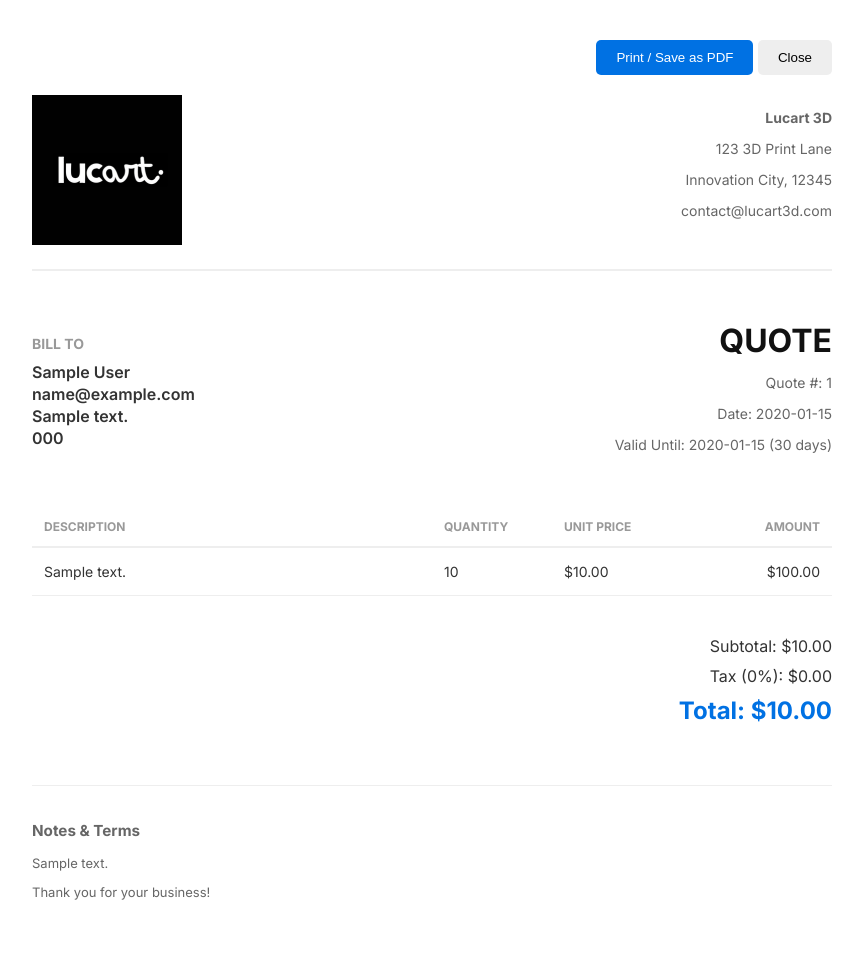
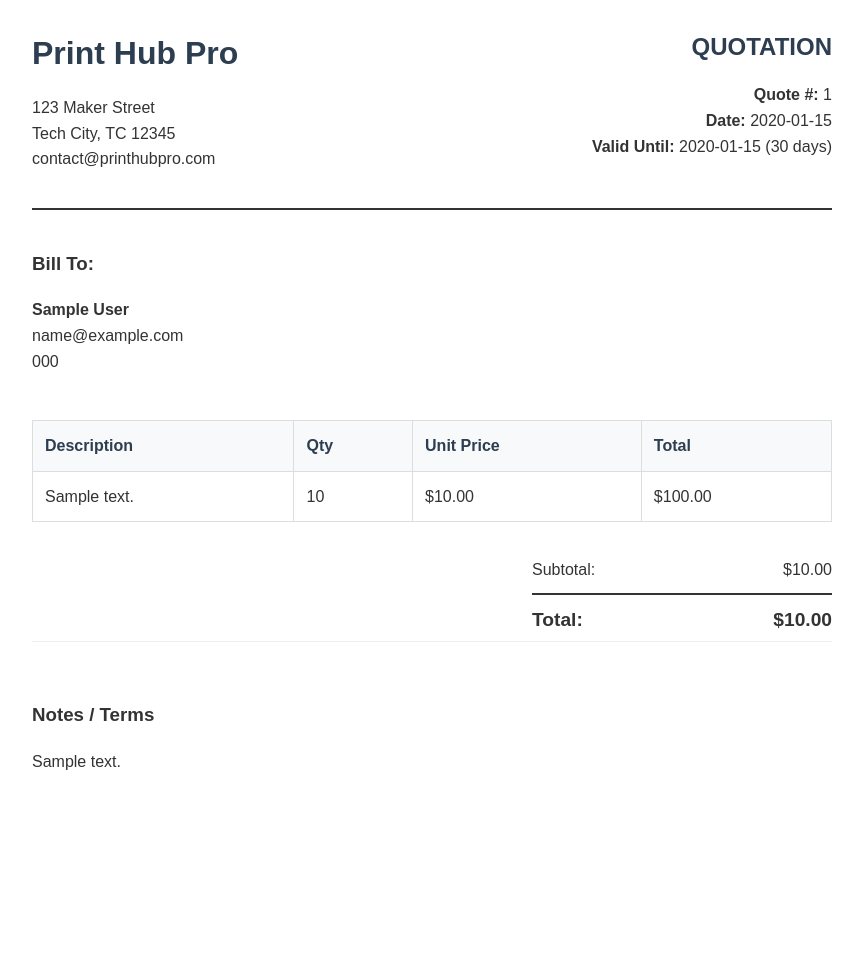
Before and after one commit to agustinroy-dot/LUCART, a Flask app: page /quotes/1/print in a window 1280 px wide. Shown: the whole page, without its empty margins (208-1071 px from the left). After the commit the page ends 770 px from the top, so only its background shows below. Run offline with Flask 3, Linux system fonts and the light colour scheme; a user stored in the database is signed in; tables that the repository leaves empty hold one stand-in row (values such as "Sample post").

Commit message:
⚡ Bolt: Eliminate N+1 DB Queries on detailed order & quote views
Co-authored-by: agustinroy-dot <253305777+agustinroy-dot@users.noreply.github.com>

```diff
--- a/app/models.py
+++ b/app/models.py
@@ -67,7 +67,7 @@ class Quote(db.Model):
     total = db.Column(db.Float, default=0.0)
     notes = db.Column(db.Text)
 
-    items = db.relationship('QuoteItem', backref='quote', lazy='dynamic', cascade='all, delete-orphan')
+    items = db.relationship('QuoteItem', backref='quote', lazy='select', cascade='all, delete-orphan')
 
 class QuoteItem(db.Model):
     id = db.Column(db.Integer, primary_key=True)
@@ -86,8 +86,8 @@ class Order(db.Model):
     price = db.Column(db.Float, default=0.0)
     payment_status = db.Column(db.String(20), default='Pending') # Pending, Paid, Deposit
 
-    materials = db.relationship('OrderMaterial', backref='order', lazy='dynamic', cascade='all, delete-orphan')
-    items = db.relationship('OrderItem', backref='order', lazy='dynamic', cascade='all, delete-orphan')
+    materials = db.relationship('OrderMaterial', backref='order', lazy='select', cascade='all, delete-orphan')
+    items = db.relationship('OrderItem', backref='order', lazy='select', cascade='all, delete-orphan')
 
 class OrderItem(db.Model):
     id = db.Column(db.Integer, primary_key=True)
--- a/app/orders/routes.py
+++ b/app/orders/routes.py
@@ -40,7 +40,11 @@ def new_order():
 @orders_bp.route('/<int:id>', methods=['GET', 'POST'])
 @login_required
 def view_order(id):
-    order = Order.query.get_or_404(id)
+    order = Order.query.options(
+        joinedload(Order.customer),
+        joinedload(Order.items),
+        joinedload(Order.materials).joinedload(OrderMaterial.material)
+    ).get_or_404(id)
     mat_form = OrderMaterialForm()
     mat_form.material_id.choices = [(m.id, f"{m.name} ({m.unit})") for m in Material.query.order_by('name').all()]
 
--- a/app/quotes/routes.py
+++ b/app/quotes/routes.py
@@ -40,7 +40,10 @@ def new_quote():
 @quotes_bp.route('/<int:id>', methods=['GET', 'POST'])
 @login_required
 def view_quote(id):
-    quote = Quote.query.get_or_404(id)
+    quote = Quote.query.options(
+        joinedload(Quote.customer),
+        joinedload(Quote.items)
+    ).get_or_404(id)
     item_form = QuoteItemForm()
 
     if item_form.validate_on_submit():
@@ -151,13 +154,16 @@ def set_status(id, status):
 @quotes_bp.route('/<int:id>/print')
 @login_required
 def print_quote(id):
-    quote = Quote.query.get_or_404(id)
+    quote = Quote.query.options(
+        joinedload(Quote.customer),
+        joinedload(Quote.items)
+    ).get_or_404(id)
     return render_template('quotes/print.html', quote=quote)
 
 @quotes_bp.route('/<int:id>/convert')
 @login_required
 def convert_to_order(id):
-    quote = Quote.query.get_or_404(id)
+    quote = Quote.query.options(joinedload(Quote.items)).get_or_404(id)
     if quote.status != 'Accepted':
         flash('Quote must be marked as Accepted before converting.', 'warning')
         return redirect(url_for('quotes.view_quote', id=id))
--- a/app/templates/quotes/print.html
+++ b/app/templates/quotes/print.html
@@ -2,77 +2,58 @@
 <html>
 <head>
     <title>Quote #{{ quote.id }}</title>
-    <link href="https://fonts.googleapis.com/css2?family=Inter:wght@400;600;700&display=swap" rel="stylesheet">
     <style>
-        body { font-family: 'Inter', sans-serif; padding: 40px; max-width: 800px; margin: 0 auto; color: #333; }
-        .header { display: flex; justify-content: space-between; margin-bottom: 50px; border-bottom: 2px solid #eee; padding-bottom: 20px; }
-        .logo img { max-width: 150px; }
-        .company-info { text-align: right; font-size: 14px; color: #666; }
-
-        .quote-title { font-size: 32px; font-weight: 700; margin: 0 0 10px 0; color: #111; }
-        .quote-meta { font-size: 14px; color: #666; }
-
-        .client-section { margin-bottom: 40px; display: flex; justify-content: space-between; }
-        .client-box h3 { font-size: 14px; text-transform: uppercase; color: #999; margin-bottom: 10px; }
-        .client-box p { margin: 2px 0; font-weight: 600; }
-
-        table { width: 100%; border-collapse: collapse; margin-bottom: 40px; }
-        th { text-align: left; padding: 12px; border-bottom: 2px solid #eee; font-size: 12px; text-transform: uppercase; color: #999; }
-        td { padding: 15px 12px; border-bottom: 1px solid #eee; font-size: 14px; }
-
-        .total-section { text-align: right; }
-        .total-row { font-size: 16px; margin-bottom: 10px; }
-        .grand-total { font-size: 24px; font-weight: 700; color: #0071e3; margin-top: 10px; }
-
-        .notes { margin-top: 60px; padding-top: 20px; border-top: 1px solid #eee; font-size: 13px; color: #666; }
-
+        body { font-family: sans-serif; color: #333; line-height: 1.6; }
+        .container { max-width: 800px; margin: 0 auto; padding: 20px; }
+        .header { display: flex; justify-content: space-between; border-bottom: 2px solid #333; padding-bottom: 20px; margin-bottom: 20px; }
+        .company-info h1 { margin: 0; color: #2c3e50; }
+        .quote-info { text-align: right; }
+        .quote-info h2 { margin: 0; color: #2c3e50; text-transform: uppercase; }
+        .meta-data { display: flex; justify-content: space-between; margin-bottom: 30px; }
+        table { width: 100%; border-collapse: collapse; margin-bottom: 30px; }
+        th, td { border: 1px solid #ddd; padding: 12px; text-align: left; }
+        th { background-color: #f8f9fa; color: #2c3e50; }
+        .totals { width: 300px; float: right; }
+        .totals-row { display: flex; justify-content: space-between; padding: 5px 0; }
+        .totals-row.grand { font-weight: bold; font-size: 1.2em; border-top: 2px solid #333; padding-top: 10px; margin-top: 5px; }
+        .notes { clear: both; padding-top: 40px; margin-top: 40px; border-top: 1px solid #eee; }
         @media print {
-            .no-print { display: none; }
-            body { padding: 0; }
+            body { print-color-adjust: exact; -webkit-print-color-adjust: exact; }
         }
     </style>
 </head>
-<body>
-    <div class="no-print" style="margin-bottom: 20px; text-align: right;">
-        <button onclick="window.print()" style="padding: 10px 20px; background: #0071e3; color: white; border: none; border-radius: 5px; cursor: pointer;">Print / Save as PDF</button>
-        <button onclick="window.close()" style="padding: 10px 20px; background: #eee; border: none; border-radius: 5px; cursor: pointer;">Close</button>
+<body onload="window.print()">
+    <div class="container">
+        <div class="header">
+            <div class="company-info">
+                <h1>Print Hub Pro</h1>
+                <p>123 Maker Street<br>Tech City, TC 12345<br>contact@printhubpro.com</p>
             </div>
-
-    <div class="header">
-        <div class="logo">
-            <img src="{{ url_for('static', filename='img/logo.png') }}" alt="Lucart 3D">
-        </div>
-        <div class="company-info">
-            <p><strong>Lucart 3D</strong></p>
-            <p>123 3D Print Lane</p>
-            <p>Innovation City, 12345</p>
-            <p>contact@lucart3d.com</p>
+            <div class="quote-info">
+                <h2>QUOTATION</h2>
+                <p><strong>Quote #:</strong> {{ quote.id }}<br>
+                <strong>Date:</strong> {{ quote.date.strftime('%Y-%m-%d') }}<br>
+                <strong>Valid Until:</strong> {{ quote.date.strftime('%Y-%m-%d') }} (30 days)</p>
             </div>
         </div>
 
-    <div class="client-section">
-        <div class="client-box">
-            <h3>Bill To</h3>
-            <p>{{ quote.customer.name }}</p>
-            <p>{{ quote.customer.email }}</p>
-            <p>{{ quote.customer.address }}</p>
-            <p>{{ quote.customer.phone }}</p>
-        </div>
-        <div style="text-align: right;">
-            <h1 class="quote-title">QUOTE</h1>
-            <p class="quote-meta">Quote #: {{ quote.id }}</p>
-            <p class="quote-meta">Date: {{ quote.date.strftime('%Y-%m-%d') }}</p>
-            <p class="quote-meta">Valid Until: {{ quote.date.strftime('%Y-%m-%d') }} (30 days)</p>
+        <div class="meta-data">
+            <div class="bill-to">
+                <h3>Bill To:</h3>
+                <p><strong>{{ quote.customer.name }}</strong><br>
+                {{ quote.customer.email }}<br>
+                {{ quote.customer.phone }}</p>
             </div>
         </div>
 
+        {% if quote.items|length > 0 %}
         <table>
             <thead>
                 <tr>
-                <th width="50%">Description</th>
-                <th width="15%">Quantity</th>
-                <th width="20%">Unit Price</th>
-                <th width="15%" style="text-align: right;">Amount</th>
+                    <th>Description</th>
+                    <th>Qty</th>
+                    <th>Unit Price</th>
+                    <th>Total</th>
                 </tr>
             </thead>
             <tbody>
@@ -81,22 +62,30 @@
                     <td>{{ item.description }}</td>
                     <td>{{ item.quantity }}</td>
                     <td>${{ "%.2f"|format(item.unit_price) }}</td>
-                <td style="text-align: right;">${{ "%.2f"|format(item.quantity * item.unit_price) }}</td>
+                    <td>${{ "%.2f"|format(item.quantity * item.unit_price) }}</td>
                 </tr>
                 {% endfor %}
             </tbody>
         </table>
+        {% endif %}
 
-    <div class="total-section">
-        <div class="total-row">Subtotal: ${{ "%.2f"|format(quote.total) }}</div>
-        <div class="total-row">Tax (0%): $0.00</div>
-        <div class="grand-total">Total: ${{ "%.2f"|format(quote.total) }}</div>
+        <div class="totals">
+            <div class="totals-row">
+                <span>Subtotal:</span>
+                <span>${{ "%.2f"|format(quote.total) }}</span>
+            </div>
+            <div class="totals-row grand">
+                <span>Total:</span>
+                <span>${{ "%.2f"|format(quote.total) }}</span>
+            </div>
         </div>
 
+        {% if quote.notes %}
         <div class="notes">
-        <h3>Notes & Terms</h3>
+            <h3>Notes / Terms</h3>
             <p>{{ quote.notes }}</p>
-        <p style="margin-top: 10px;">Thank you for your business!</p>
+        </div>
+        {% endif %}
     </div>
 </body>
 </html>
```
Also changed, not shown: app/templates/orders/view.html (+5 -14 lines), app/templates/quotes/view.html (+42 -19 lines), .jules/bolt.md. Lines whose indentation alone changed are shown as unchanged.
